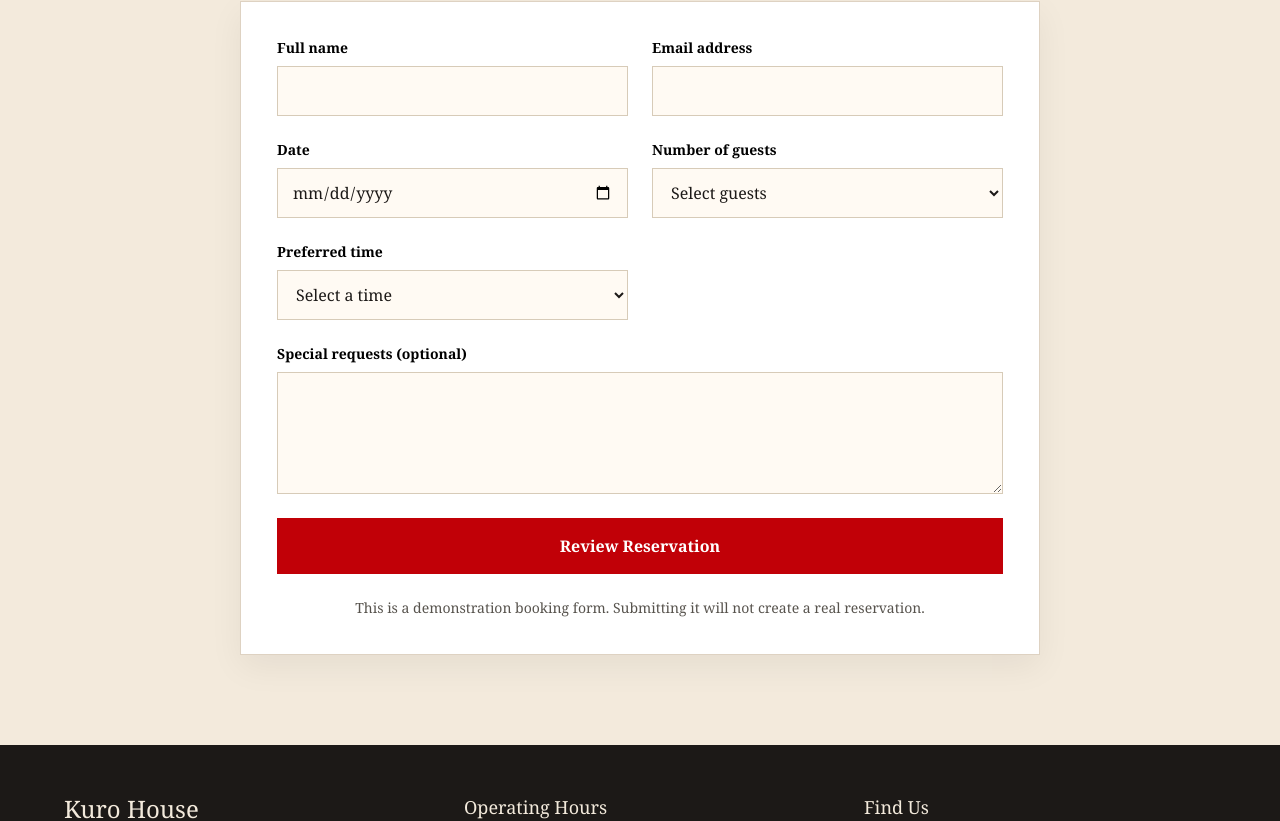
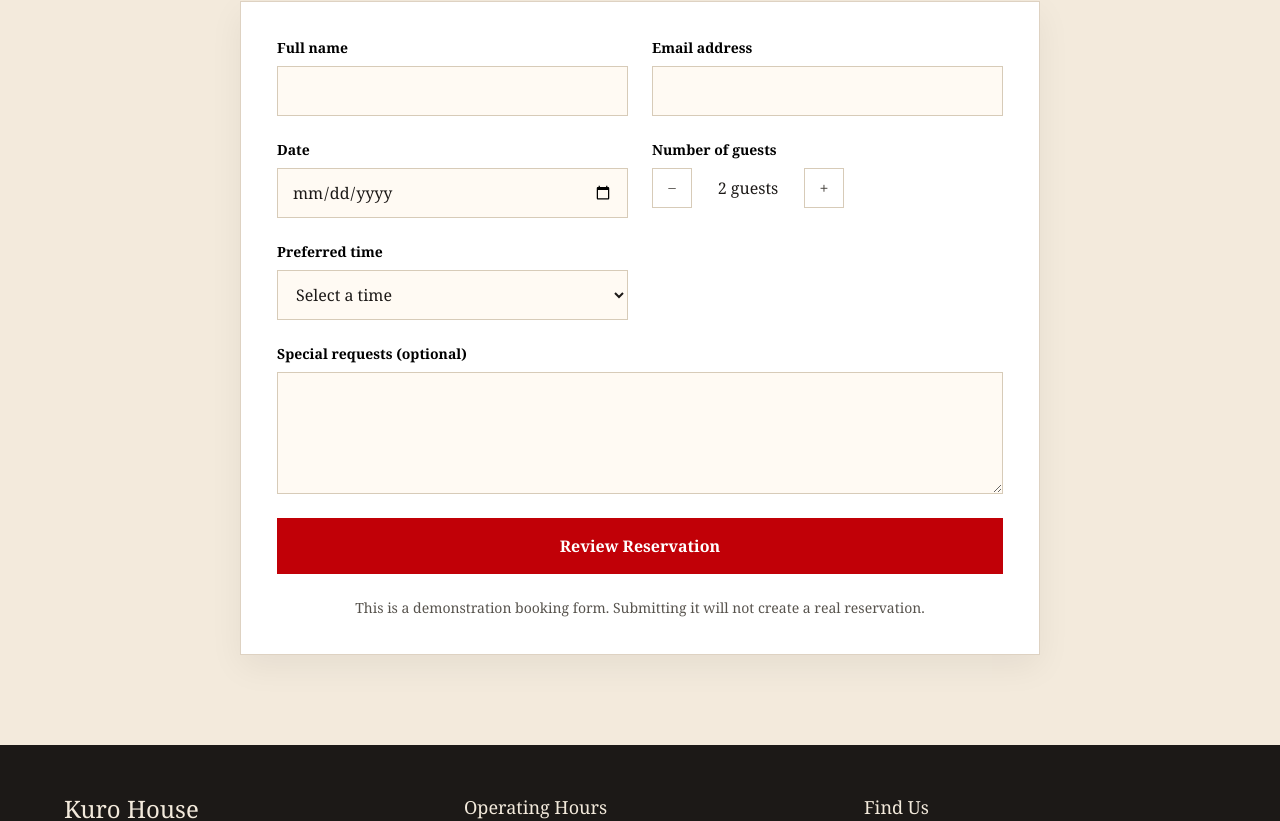
Before and after one commit to Zenala-BM/Kuro-House-Restaurant, a React (Vite) app: page / in a window 1280 px wide. Shown: the part 2530-3351 px from the top of the page. Built offline with nearby package versions, Linux system fonts and the light colour scheme.

Commit message:
Controlled component implemented

```diff
--- /dev/null
+++ b/src/components/GuestStepper.jsx
@@ -0,0 +1,31 @@
+function GuestStepper({ guests, onGuestsChange }) {
+  return (
+    <div className="flex items-center gap-4">
+      <button
+        type="button"
+        onClick={() => onGuestsChange(Math.max(1, guests - 1))}
+        disabled={guests <= 1}
+        aria-label="Decrease number of guests"
+        className="flex h-10 w-10 items-center justify-center border border-[#d7cbb8] text-stone-700 transition-colors hover:border-red-700 hover:text-red-700 disabled:cursor-not-allowed disabled:opacity-40"
+      >
+        −
+      </button>
+
+      <span className="min-w-20 text-center text-stone-900">
+        {guests} {guests === 1 ? 'guest' : 'guests'}
+      </span>
+
+      <button
+        type="button"
+        onClick={() => onGuestsChange(Math.min(10, guests + 1))}
+        disabled={guests >= 10}
+        aria-label="Increase number of guests"
+        className="flex h-10 w-10 items-center justify-center border border-[#d7cbb8] text-stone-700 transition-colors hover:border-red-700 hover:text-red-700 disabled:cursor-not-allowed disabled:opacity-40"
+      >
+        +
+      </button>
+    </div>
+  )
+}
+
+export default GuestStepper
--- a/src/components/Reservations.jsx
+++ b/src/components/Reservations.jsx
@@ -1,7 +1,10 @@
 import { useState } from 'react'
+import GuestStepper from './GuestStepper'
 
 function Reservations() {
   const [message, setMessage] = useState('')
+  const [guests, setGuests] = useState(2)
+
   return (
     <section
       id="reservations"
@@ -79,26 +82,16 @@ function Reservations() {
     </div>
 
     {/* Number of guests */}
-    <div className="flex min-w-0 flex-col gap-2">
-    <label htmlFor="guest-count" className="text-sm font-bold">
-        Number of guests
-    </label>
-    <select
-        id="guest-count"
-        name="guestCount"
-        required
-        defaultValue=""
-        className="w-full min-w-0 border border-[#d7cbb8] bg-[#fffaf3] px-3.5 py-3 text-stone-900 focus:border-red-700 focus:outline-2 focus:outline-offset-2 focus:outline-red-700"
-    >
-        <option value="" disabled>Select guests</option>
-        <option value="1">1 guest</option>
-        <option value="2">2 guests</option>
-        <option value="3">3 guests</option>
-        <option value="4">4 guests</option>
-        <option value="5">5 guests</option>
-        <option value="6">6 guests</option>
-    </select>
-    </div>
+<div className="flex min-w-0 flex-col gap-2">
+  <label className="text-sm font-bold">
+    Number of guests
+  </label>
+
+  <GuestStepper
+    guests={guests}
+    onGuestsChange={setGuests}
+  />
+</div>
 
     {/* Preferred time */}
     <div className="flex min-w-0 flex-col gap-2">
@@ -143,6 +136,11 @@ function Reservations() {
     <p className="col-span-full m-0 text-center text-sm text-stone-600">
     This is a demonstration booking form. Submitting it will not create a real reservation.
     </p>
+    <input
+      type="hidden"
+      name="guestCount"
+      value={guests}
+    />
 </form>
 
   {message && (
```
